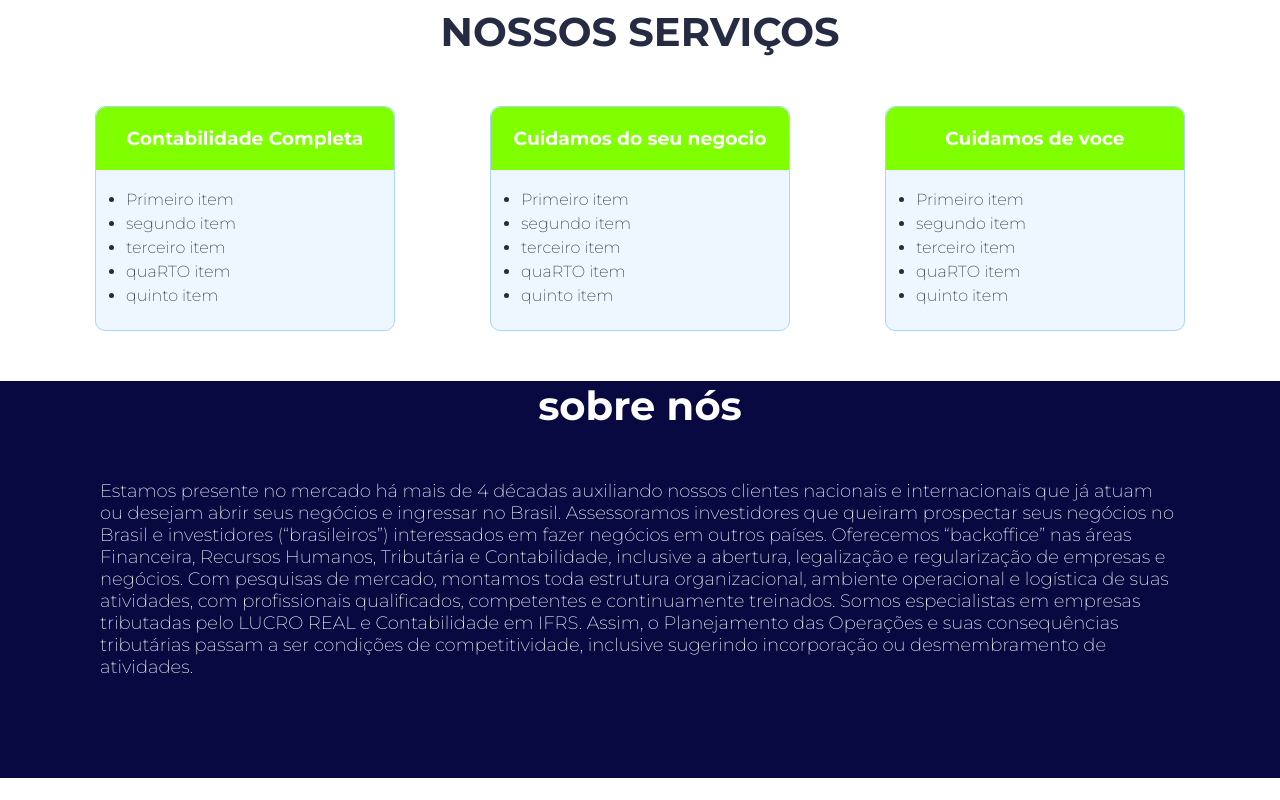
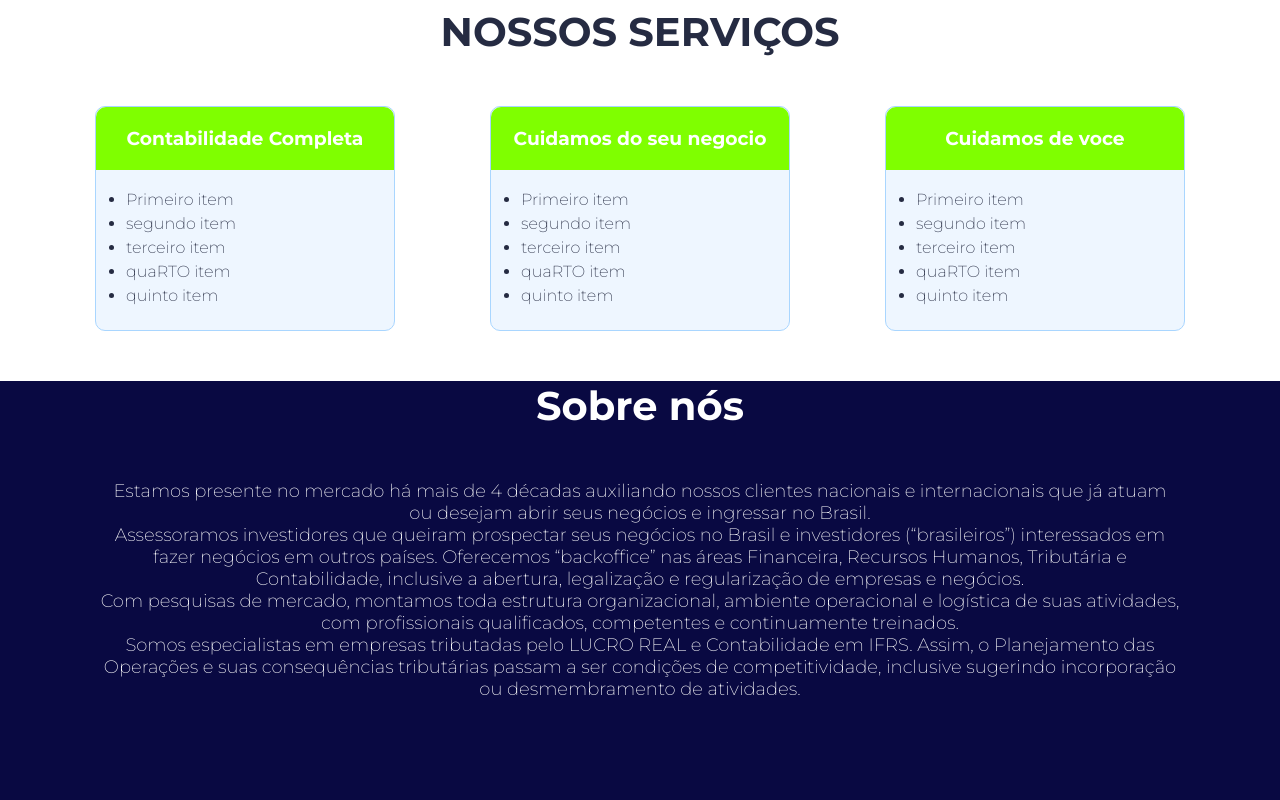
Before and after one commit to gleicitolentino/DevContabil, a plain HTML site: page index.html in a window 1280 px wide. Shown: the part 763-1563 px from the top of the page. Before the commit the page ends 1541 px from the top, so only its background shows below. Drawn offline with Linux system fonts and the light colour scheme.

Commit message:
first commit DevContabil

```diff
--- a/index.html
+++ b/index.html
@@ -92,19 +92,19 @@
     </div>
 
     <div class="caixaInf">
-        <h2 id="tituloInf"> sobre nós </h2>
+        <h2 id="tituloInf"> Sobre nós </h2>
 
         <p>Estamos presente no mercado há mais de 4 décadas auxiliando nossos clientes nacionais e internacionais que já
             atuam ou desejam abrir seus negócios e ingressar no Brasil.
-
+<br>
             Assessoramos investidores que queiram prospectar seus negócios no Brasil e investidores (“brasileiros”)
             interessados em fazer negócios em outros países.
             Oferecemos “backoffice” nas áreas Financeira, Recursos Humanos, Tributária e Contabilidade, inclusive a
             abertura, legalização e regularização de empresas e negócios.
-
+<br>
             Com pesquisas de mercado, montamos toda estrutura organizacional, ambiente operacional e logística de suas
             atividades, com profissionais qualificados, competentes e continuamente treinados.
-
+<br>
             Somos especialistas em empresas tributadas pelo LUCRO REAL e Contabilidade em IFRS. Assim, o Planejamento
             das Operações e suas consequências tributárias passam a ser condições de competitividade, inclusive sugerindo
             incorporação ou desmembramento de atividades.
--- a/styles.css
+++ b/styles.css
@@ -173,5 +173,5 @@ p{
     padding-right: 100px;
     padding-bottom: 100px;
     font-size: 18px;
-
+    text-align: center;
 }
```
